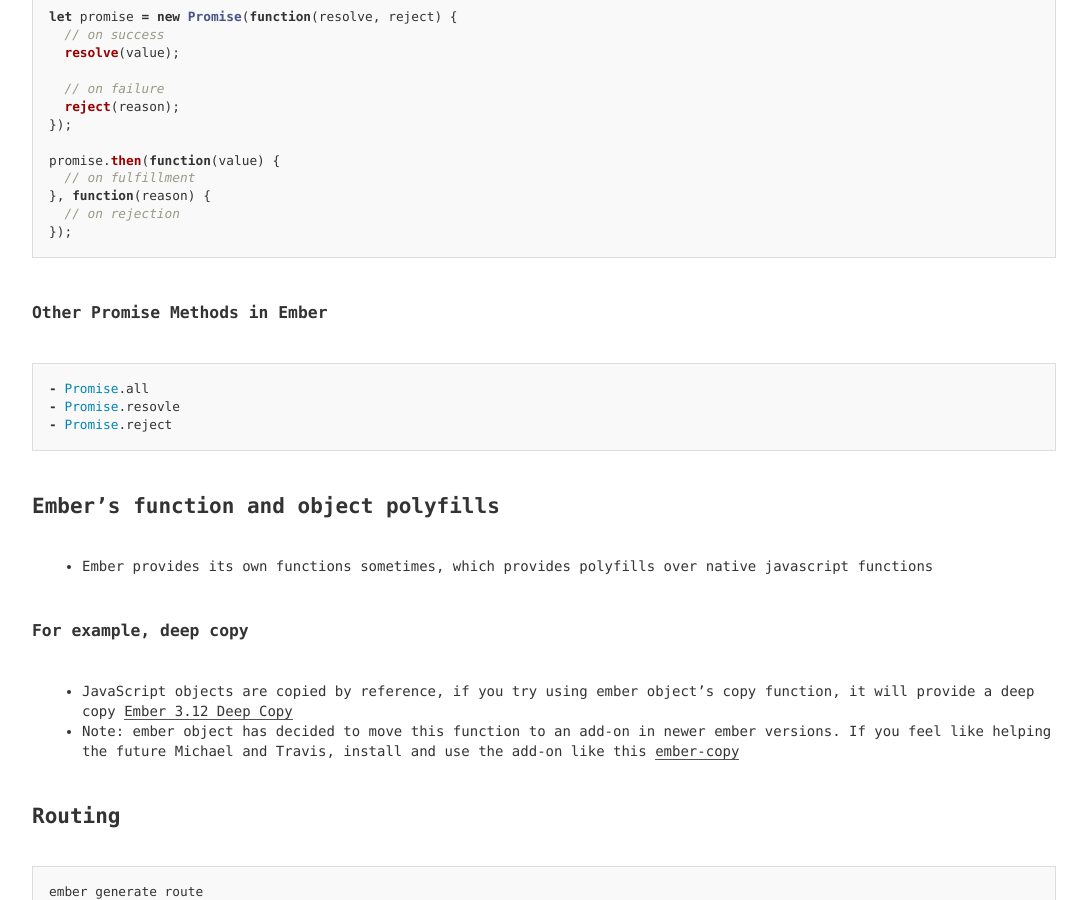
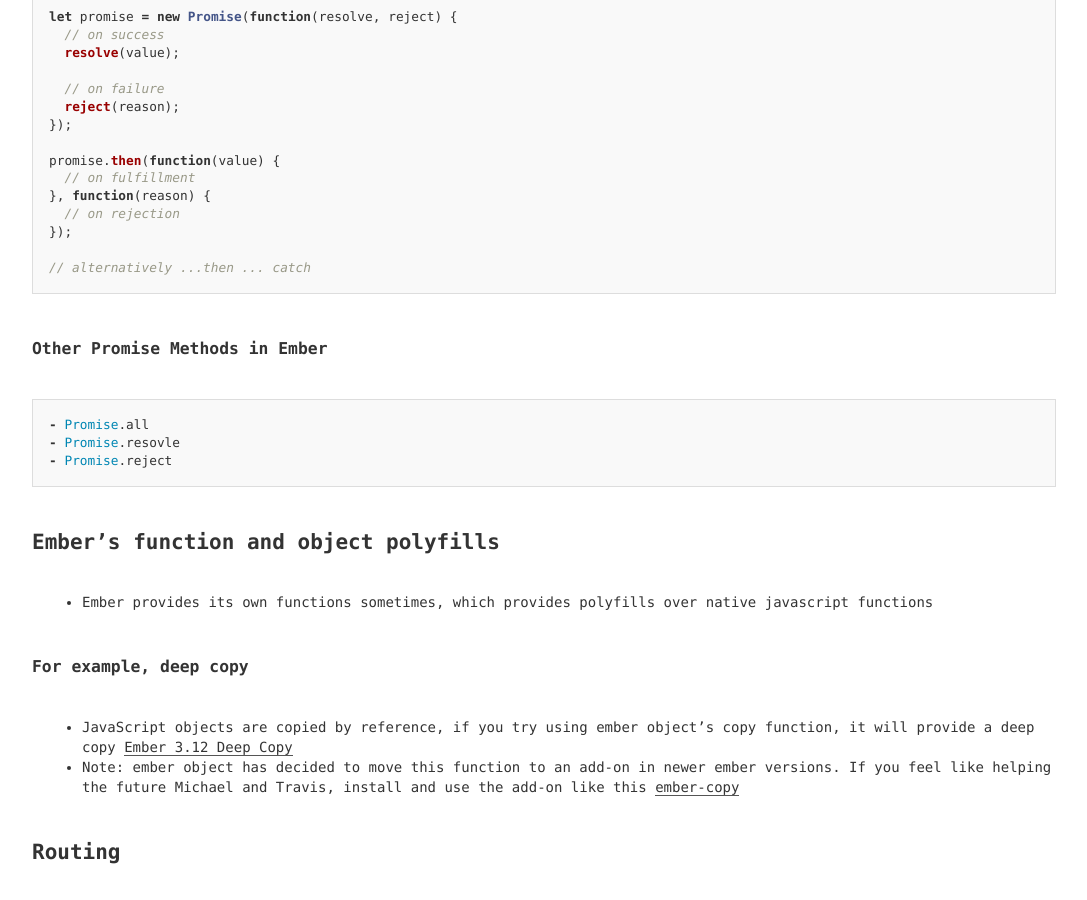
Before and after one commit to fengtingzhang/blog, a Jekyll site: the page built from _posts/2020-01-17-ember-2-session-two.md, in a window 1280 px wide and 900 px high, scrolled down 643 px. Shown: the whole window, without its empty margins (96-1183 px from the left). Built offline with Jekyll 4.4.1, drawn with Linux system fonts in a browser that asks for light colours.

Commit message:
Update 2020-01-17-ember-2-session-two.md

````diff
--- a/_posts/2020-01-17-ember-2-session-two.md
+++ b/_posts/2020-01-17-ember-2-session-two.md
@@ -35,6 +35,8 @@
 }, function(reason) {
   // on rejection
 });
+
+// alternatively ...then ... catch
 ```
 
 ### Other Promise Methods in Ember
````
